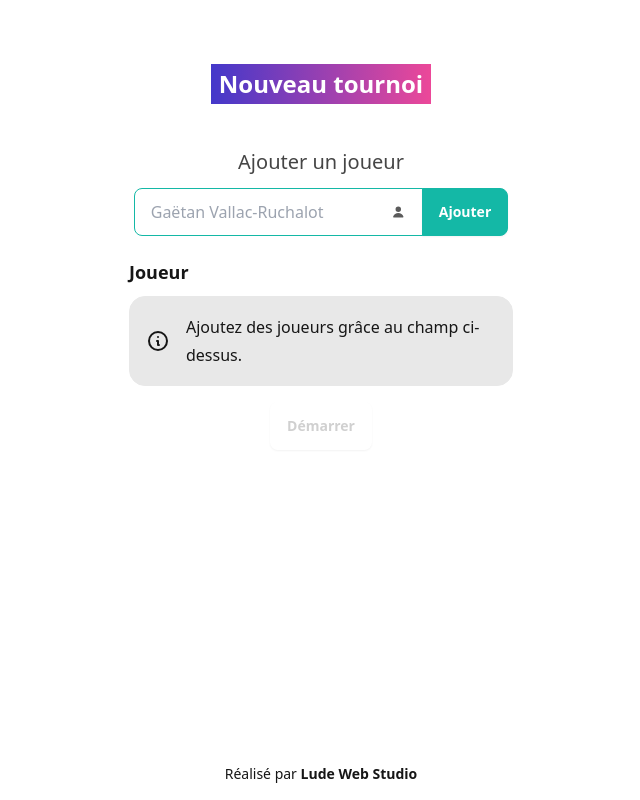
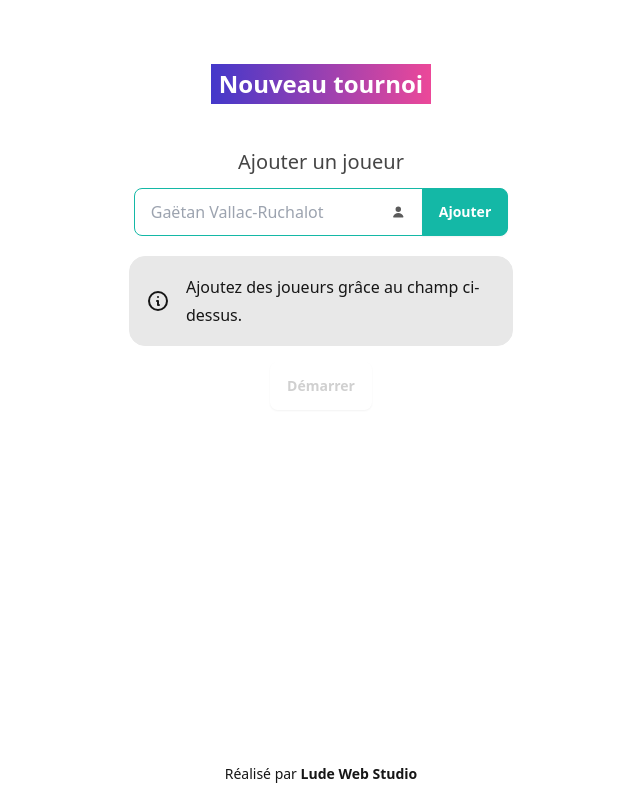
Before and after one commit to Faborah-of-Sarthe/PingRobin, a Vue app: page / in a window 1280 px wide. Shown: the whole page, without its empty margins (319-959 px from the left). Built offline with nearby package versions, Linux system fonts and the light colour scheme.

Commit message:
H3 after players are added

```diff
--- a/src/components/RegistrationForm.vue
+++ b/src/components/RegistrationForm.vue
@@ -50,7 +50,7 @@ function addPlayer() {
       </form>
 
     <div class="players-list prose max-w-96 w-full">
-      <h3 class="prose prose-lg mb-2"> {{ players.list.length || '' }} Joueur{{players.list.length > 1 ? 's' : ''}}</h3>
+      <h3 v-if="players.list.length" class="prose prose-lg mb-2"> {{ players.list.length || '' }} Joueur{{players.list.length > 1 ? 's' : ''}}</h3>
       <div class="names mb-4">
         <div v-for="(player, index) in players.list" :key="index" class="player p-2 join w-full justify-between mb-2 even:bg-slate-100" >
           <span class="join-item name">{{ player }}</span>
```
